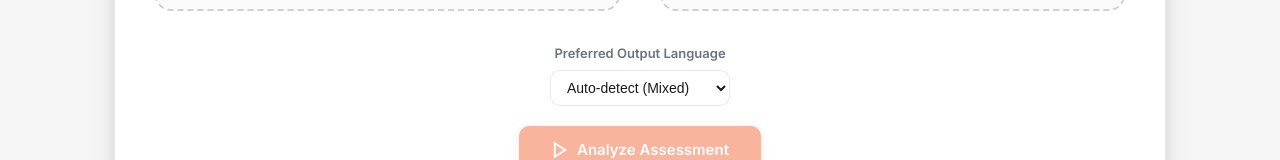
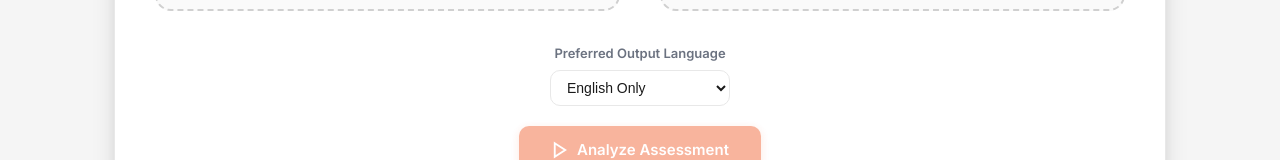
Before and after one commit to Anupthakurr/veda.ai, a Next.js app: page / in a window 1280 px wide. Shown: the part 767-927 px from the top of the page. Built offline with nearby package versions, Linux system fonts and the light colour scheme.

Commit message:
feat: set English as the default selected language on the upload page

```diff
--- a/app/page.tsx
+++ b/app/page.tsx
@@ -84,7 +84,7 @@ export default function UploadPage() {
   const [answerFiles, setAnswerFiles] = useState<File[]>([]);
   const [isProcessing, setIsProcessing] = useState(false);
   const [error, setError] = useState<string | null>(null);
-  const [language, setLanguage] = useState('auto');
+  const [language, setLanguage] = useState('english');
 
   const canAnalyze = questionFiles.length > 0 && answerFiles.length > 0 && !isProcessing;
 
```
